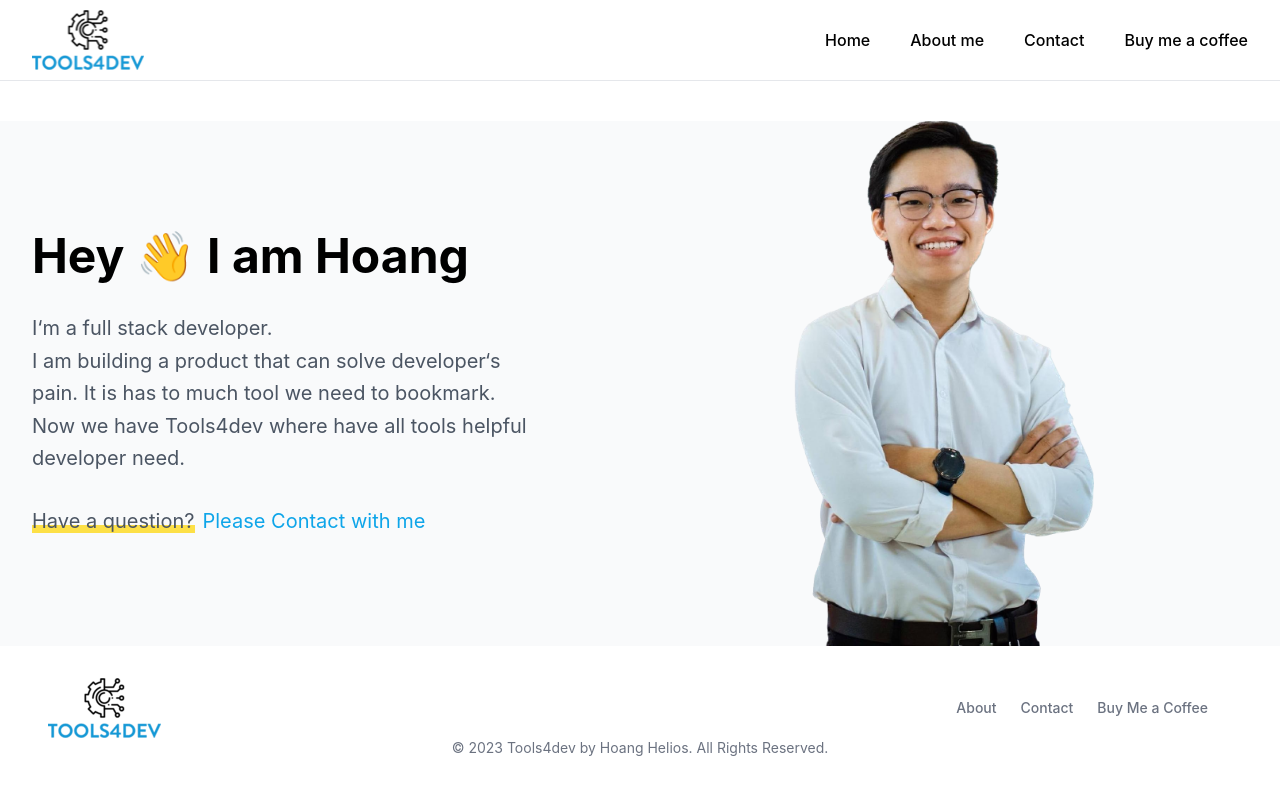
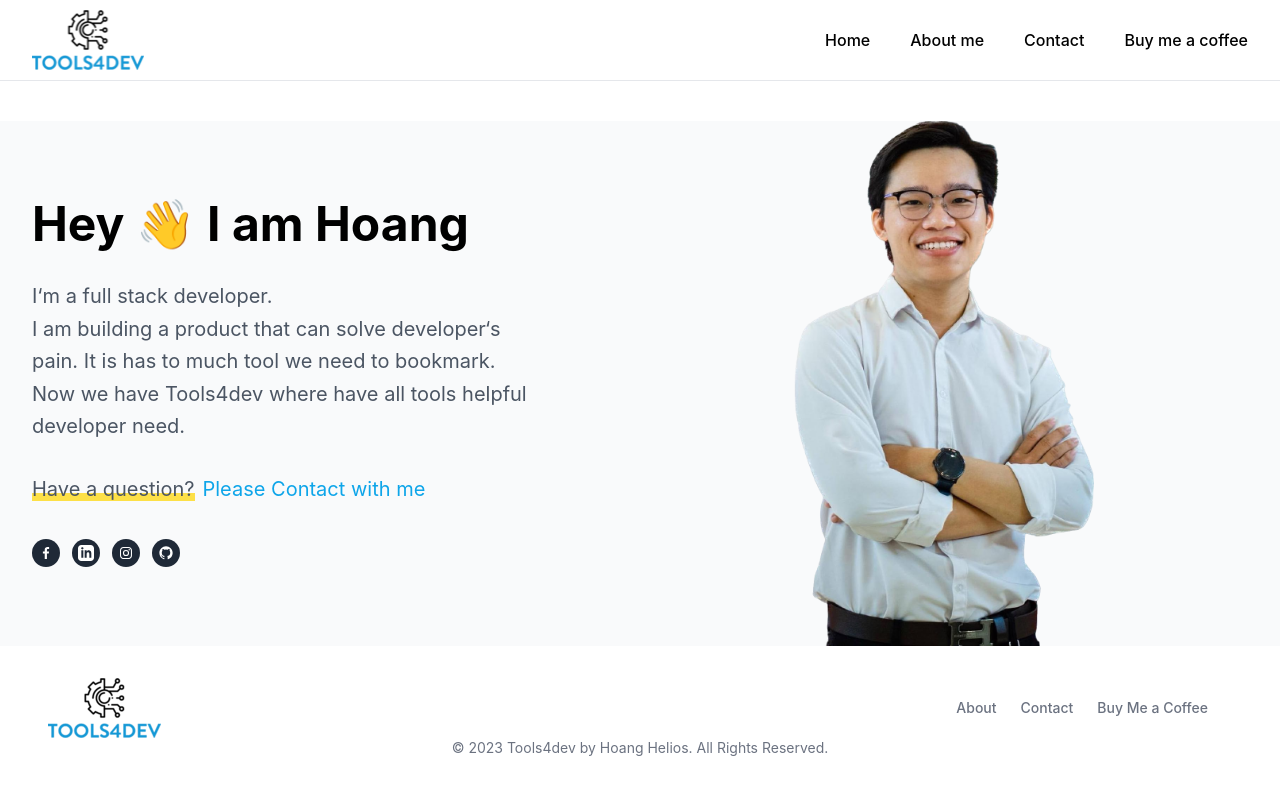
Before and after one commit to ces-hoangdao/devtools, a Next.js app: page /about-me in a window 1280 px wide. Shown: the top 794 px of the page. Built offline with nearby package versions, Linux system fonts and the light colour scheme.

Commit message:
feat: add social link

```diff
--- a/pages/about-me/index.tsx
+++ b/pages/about-me/index.tsx
@@ -3,6 +3,7 @@ import React from "react";
 import Image from "next/image";
 import Link from "next/link";
 import Footer from "../../components/Footer";
+import { socialLinks } from "../../data/author";
 
 const Greetings = () => {
   return (
@@ -37,6 +38,74 @@ const Greetings = () => {
                   Please Contact with me
                 </Link>
               </p>
+              <ul className="flex items-center space-x-3 mt-9">
+                <li>
+                  <Link
+                    href={socialLinks.facebook}
+                    className="flex items-center justify-center text-white transition-all duration-200 bg-gray-800 rounded-full w-7 h-7 hover:bg-blue-600 focus:bg-blue-600"
+                  >
+                    <svg
+                      className="w-4 h-4"
+                      xmlns="http://www.w3.org/2000/svg"
+                      viewBox="0 0 24 24"
+                      fill="currentColor"
+                    >
+                      <path d="M13.397 20.997v-8.196h2.765l.411-3.209h-3.176V7.548c0-.926.258-1.56 1.587-1.56h1.684V3.127A22.336 22.336 0 0 0 14.201 3c-2.444 0-4.122 1.492-4.122 4.231v2.355H7.332v3.209h2.753v8.202h3.312z"></path>
+                    </svg>
+                  </Link>
+                </li>
+                <li>
+                  <Link
+                    href={socialLinks.linkedin}
+                    className="flex items-center justify-center text-white transition-all duration-200 bg-gray-800 rounded-full w-7 h-7 hover:bg-blue-600 focus:bg-blue-600"
+                  >
+                    <svg
+                      className="w-4 h-4"
+                      xmlns="http://www.w3.org/2000/svg"
+                      viewBox="0 0 24 24"
+                      fill="currentColor"
+                    >
+                      <path d="M19 0h-14c-2.761 0-5 2.239-5 5v14c0 2.761 2.239 5 5 5h14c2.762 0 5-2.239 5-5v-14c0-2.761-2.238-5-5-5zm-11 19h-3v-11h3v11zm-1.5-12.268c-.966 0-1.75-.79-1.75-1.764s.784-1.764 1.75-1.764 1.75.79 1.75 1.764-.783 1.764-1.75 1.764zm13.5 12.268h-3v-5.604c0-3.368-4-3.113-4 0v5.604h-3v-11h3v1.765c1.396-2.586 7-2.777 7 2.476v6.759z" />
+                    </svg>
+                  </Link>
+                </li>
+                <li>
+                  <Link
+                    href={socialLinks.instagram}
+                    className="flex items-center justify-center text-white transition-all duration-200 bg-gray-800 rounded-full w-7 h-7 hover:bg-blue-600 focus:bg-blue-600"
+                  >
+                    <svg
+                      className="w-4 h-4"
+                      xmlns="http://www.w3.org/2000/svg"
+                      viewBox="0 0 24 24"
+                      fill="currentColor"
+                    >
+                      <path d="M11.999 7.377a4.623 4.623 0 1 0 0 9.248 4.623 4.623 0 0 0 0-9.248zm0 7.627a3.004 3.004 0 1 1 0-6.008 3.004 3.004 0 0 1 0 6.008z"></path>
+                      <circle cx="16.806" cy="7.207" r="1.078"></circle>
+                      <path d="M20.533 6.111A4.605 4.605 0 0 0 17.9 3.479a6.606 6.606 0 0 0-2.186-.42c-.963-.042-1.268-.054-3.71-.054s-2.755 0-3.71.054a6.554 6.554 0 0 0-2.184.42 4.6 4.6 0 0 0-2.633 2.632 6.585 6.585 0 0 0-.419 2.186c-.043.962-.056 1.267-.056 3.71 0 2.442 0 2.753.056 3.71.015.748.156 1.486.419 2.187a4.61 4.61 0 0 0 2.634 2.632 6.584 6.584 0 0 0 2.185.45c.963.042 1.268.055 3.71.055s2.755 0 3.71-.055a6.615 6.615 0 0 0 2.186-.419 4.613 4.613 0 0 0 2.633-2.633c.263-.7.404-1.438.419-2.186.043-.962.056-1.267.056-3.71s0-2.753-.056-3.71a6.581 6.581 0 0 0-.421-2.217zm-1.218 9.532a5.043 5.043 0 0 1-.311 1.688 2.987 2.987 0 0 1-1.712 1.711 4.985 4.985 0 0 1-1.67.311c-.95.044-1.218.055-3.654.055-2.438 0-2.687 0-3.655-.055a4.96 4.96 0 0 1-1.669-.311 2.985 2.985 0 0 1-1.719-1.711 5.08 5.08 0 0 1-.311-1.669c-.043-.95-.053-1.218-.053-3.654 0-2.437 0-2.686.053-3.655a5.038 5.038 0 0 1 .311-1.687c.305-.789.93-1.41 1.719-1.712a5.01 5.01 0 0 1 1.669-.311c.951-.043 1.218-.055 3.655-.055s2.687 0 3.654.055a4.96 4.96 0 0 1 1.67.311 2.991 2.991 0 0 1 1.712 1.712 5.08 5.08 0 0 1 .311 1.669c.043.951.054 1.218.054 3.655 0 2.436 0 2.698-.043 3.654h-.011z"></path>
+                    </svg>
+                  </Link>
+                </li>
+                <li>
+                  <Link
+                    href={socialLinks.github}
+                    className="flex items-center justify-center text-white transition-all duration-200 bg-gray-800 rounded-full w-7 h-7 hover:bg-blue-600 focus:bg-blue-600"
+                  >
+                    <svg
+                      className="w-4 h-4"
+                      xmlns="http://www.w3.org/2000/svg"
+                      viewBox="0 0 24 24"
+                      fill="currentColor"
+                    >
+                      <path
+                        fillRule="evenodd"
+                        clipRule="evenodd"
+                        d="M12.026 2c-5.509 0-9.974 4.465-9.974 9.974 0 4.406 2.857 8.145 6.821 9.465.499.09.679-.217.679-.481 0-.237-.008-.865-.011-1.696-2.775.602-3.361-1.338-3.361-1.338-.452-1.152-1.107-1.459-1.107-1.459-.905-.619.069-.605.069-.605 1.002.07 1.527 1.028 1.527 1.028.89 1.524 2.336 1.084 2.902.829.091-.645.351-1.085.635-1.334-2.214-.251-4.542-1.107-4.542-4.93 0-1.087.389-1.979 1.024-2.675-.101-.253-.446-1.268.099-2.64 0 0 .837-.269 2.742 1.021a9.582 9.582 0 0 1 2.496-.336 9.554 9.554 0 0 1 2.496.336c1.906-1.291 2.742-1.021 2.742-1.021.545 1.372.203 2.387.099 2.64.64.696 1.024 1.587 1.024 2.675 0 3.833-2.33 4.675-4.552 4.922.355.308.675.916.675 1.846 0 1.334-.012 2.41-.012 2.737 0 .267.178.577.687.479C19.146 20.115 22 16.379 22 11.974 22 6.465 17.535 2 12.026 2z"
+                      ></path>
+                    </svg>
+                  </Link>
+                </li>
+              </ul>
             </div>
 
             <div className="relative">
```
